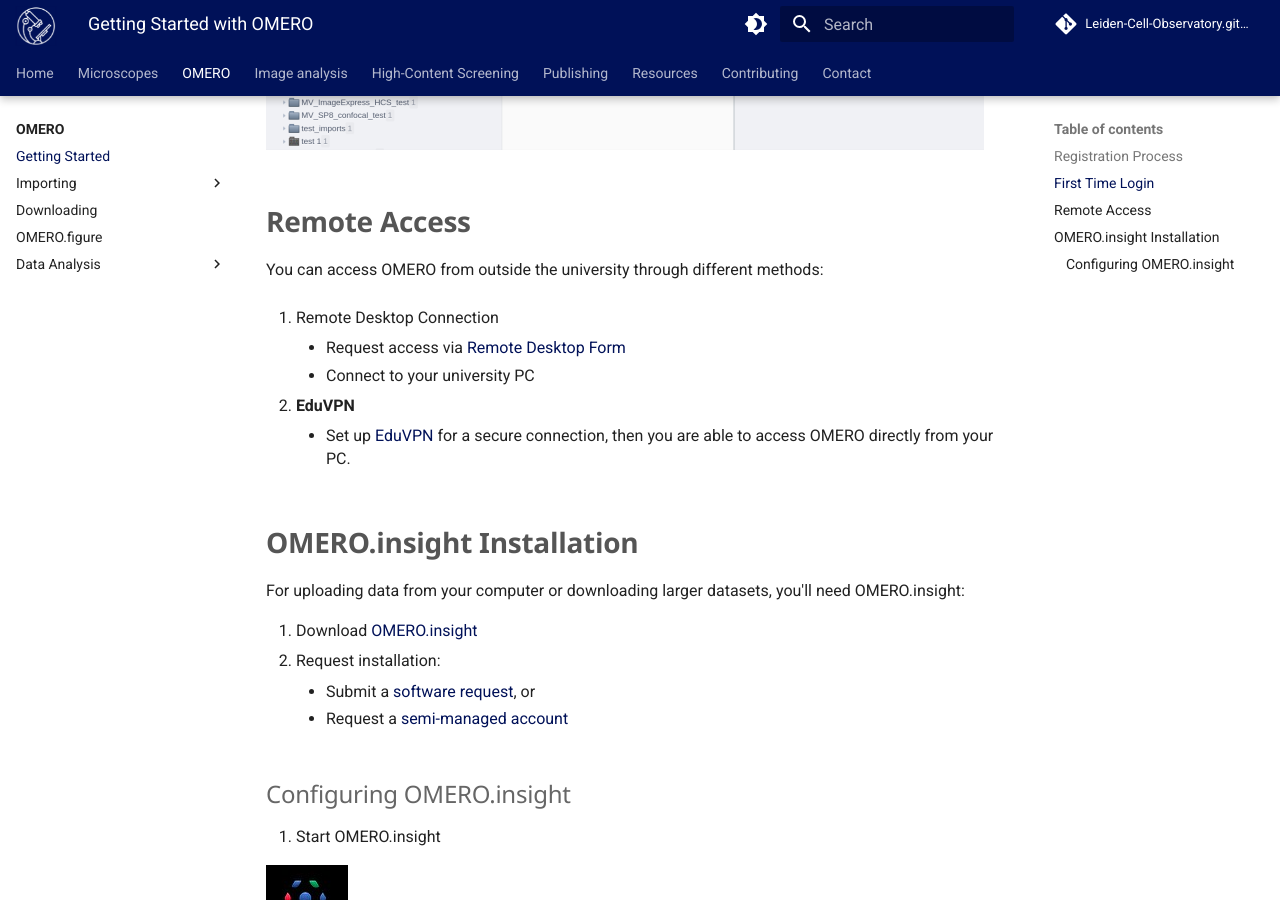
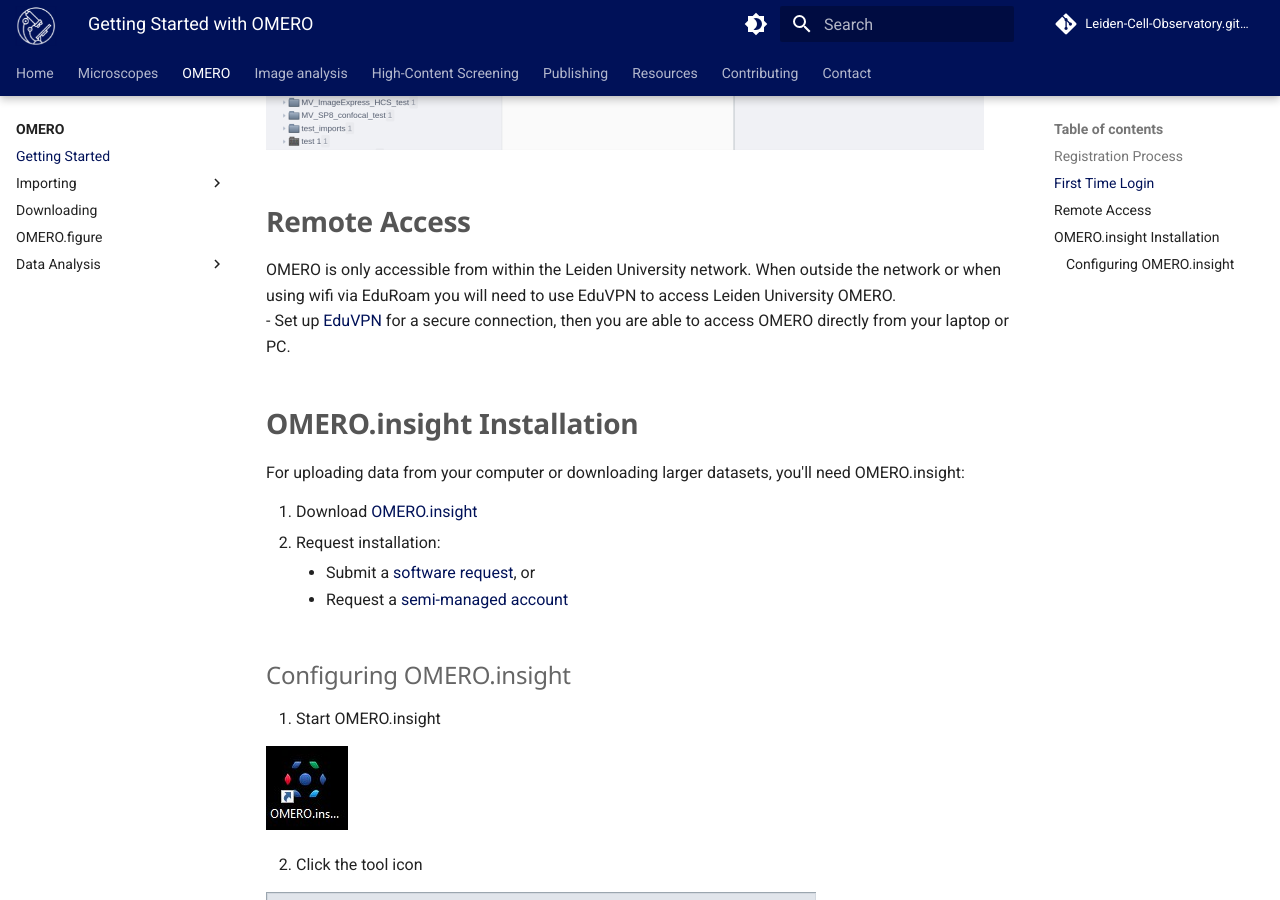
Before and after one commit to Leiden-Cell-Observatory/Leiden-Cell-Observatory.github.io, an MkDocs documentation site: the page built from docs/omero/getting-started.md, in a window 1280 px wide and 900 px high, scrolled down 1439 px. Built offline with MkDocs 1.6.1 and Material for MkDocs 9.7.7, drawn with Linux system fonts in a browser that asks for light colours; emoji names are drawn with the system emoji font; comment, search, counter and statistics services are not loaded.

Commit message:
Update OMERO remote access instructions
Clarified access instructions for OMERO, emphasizing the requirement of EduVPN for external access and removing redundant remote desktop connection details.

```diff
--- a/docs/omero/getting-started.md
+++ b/docs/omero/getting-started.md
@@ -39,16 +39,8 @@
 
 ## Remote Access
 
-You can access OMERO from outside the university through different methods:
-
-1. Remote Desktop Connection
-
-    - Request access via [Remote Desktop Form](https://helpdesk.universiteitleiden.nl/tas/public/ssp/content/detail/service?unid=706c4daac08c42378d32b7a1fa1582ab&from=bd8e572c-ca86-48d2-bd1b-55886728bdd8)
-    - Connect to your university PC
-
-
-2. **EduVPN**
-    - Set up [EduVPN](https://helpdesk.universiteitleiden.nl/tas/public/ssp/content/detail/knowledgeitem?unid=600a6741-6a77-415c-85e1-ffbbf4839755) for a secure connection, then you are able to access OMERO directly from your PC.
+OMERO is only accessible from within the Leiden University network. When outside the network or when using wifi via EduRoam you will need to use EduVPN to access Leiden University OMERO.
+- Set up [EduVPN](https://helpdesk.universiteitleiden.nl/tas/public/ssp/content/detail/knowledgeitem?unid=600a6741-6a77-415c-85e1-ffbbf4839755) for a secure connection, then you are able to access OMERO directly from your laptop or PC.
 
 ## OMERO.insight Installation
 
```
